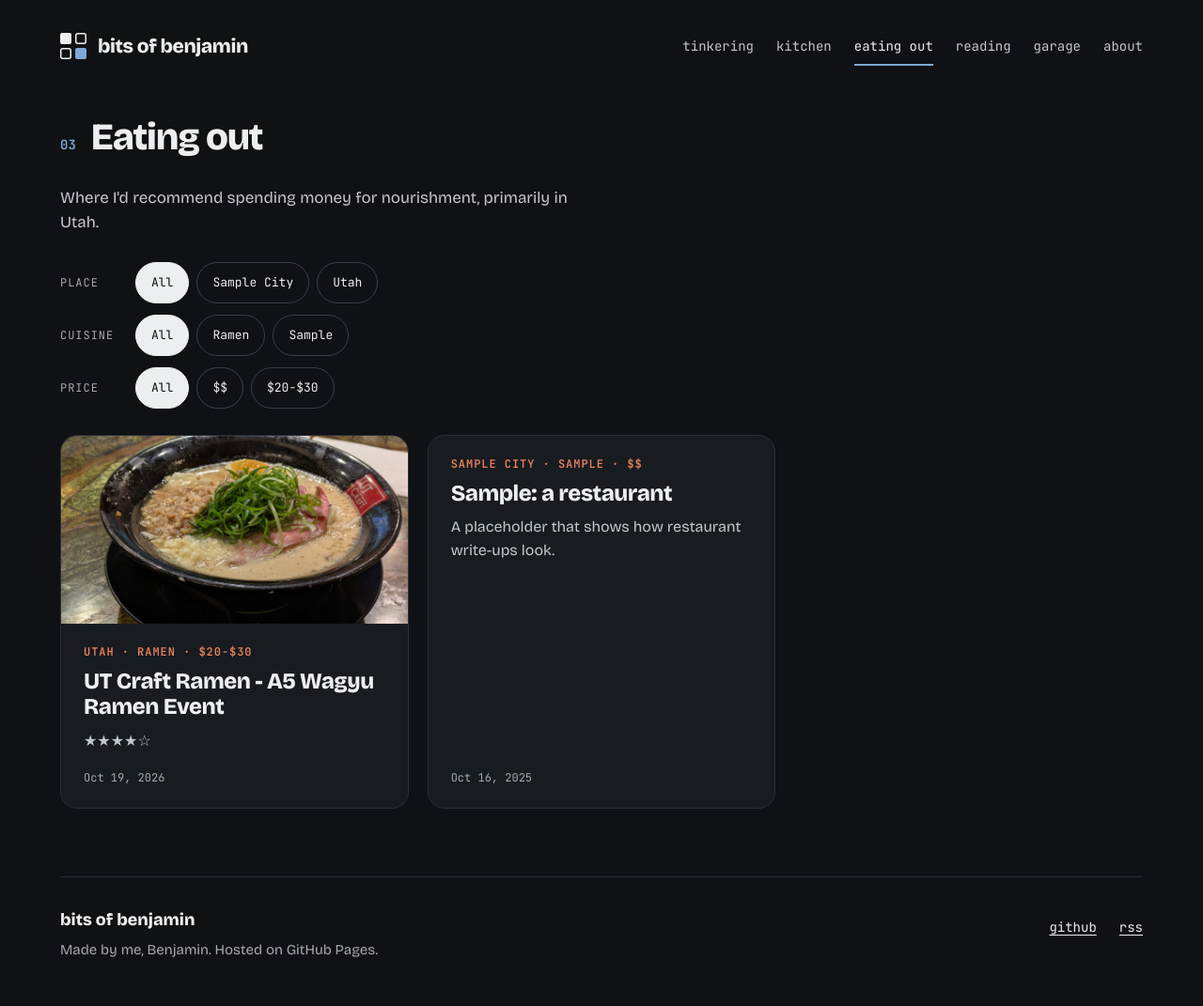
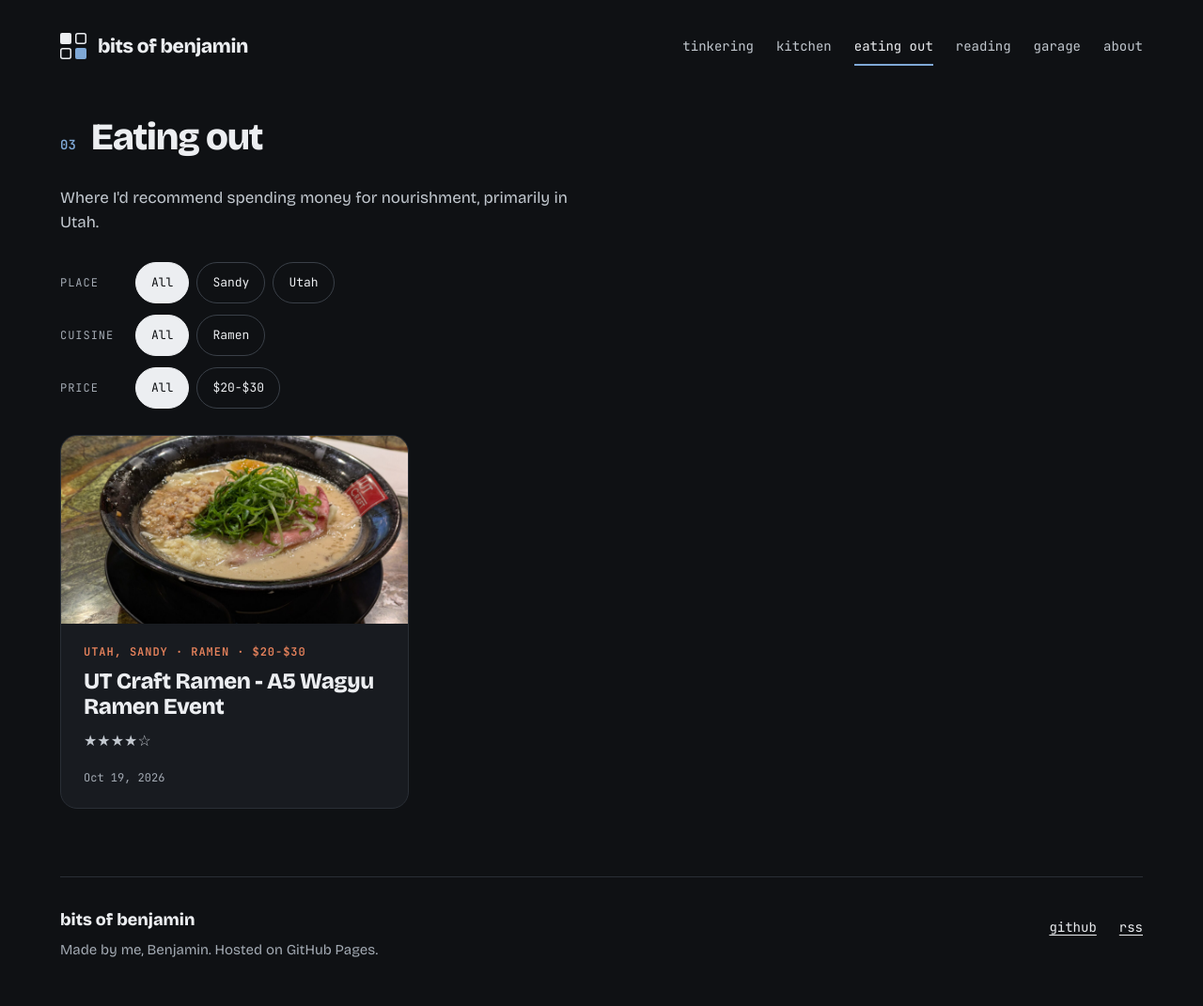
Before and after one commit to bergesonben/bergesonben.github.io, a Jekyll site: the page built from eating-out.md, in a window 1280 px wide. Shown: the whole page at 94% size. Built offline with Jekyll 4.4.1, drawn with Linux system fonts in a browser that asks for light colours.

Commit message:
Small restaurant posts tweak

```diff
--- a/_posts/2025-10-16-sample-restaurant.md
+++ /dev/null
@@ -1,13 +0,0 @@
----
-title: "Sample: a restaurant"
-section: eating-out
-place: Sample City
-cuisine: Sample
-price: $$
-verdict: A placeholder that shows how restaurant write-ups look.
-sample: true
----
-
-This is a **sample restaurant post**, here so the eating-out page has something to show. Delete this file (`_posts/2025-10-16-sample-restaurant.md`) once your first real write-up is published.
-
-The Place, Cuisine and Price filters on the eating-out page are built from the `place`, `cuisine` and `price` fields of these posts, so keep the spelling consistent (always `SoCal`, never sometimes `Southern California`).
--- a/_posts/2026-10-19-ut-craft-ramen-wagyu-ramen.md
+++ b/_posts/2026-10-19-ut-craft-ramen-wagyu-ramen.md
@@ -1,7 +1,7 @@
 ---
 title: UT Craft Ramen - A5 Wagyu Ramen Event
 section: eating-out
-place: Utah
+place: [Utah, Sandy]
 cuisine: Ramen
 price: $20-$30
 verdict: ★★★★☆
```
